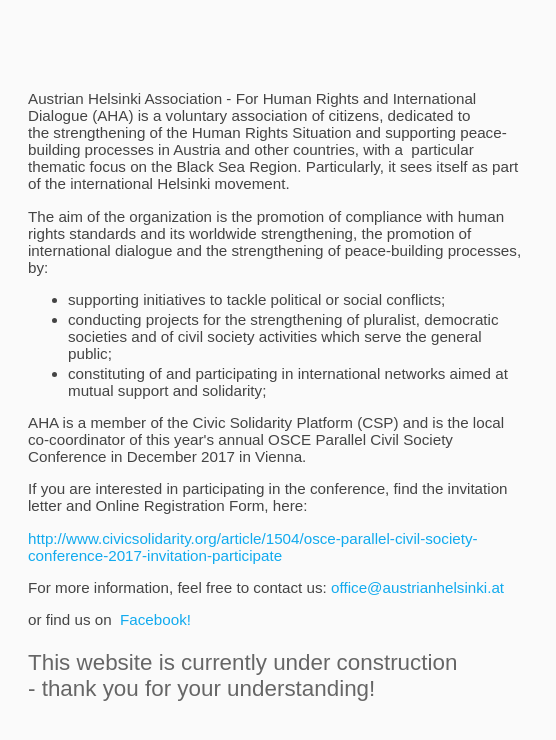
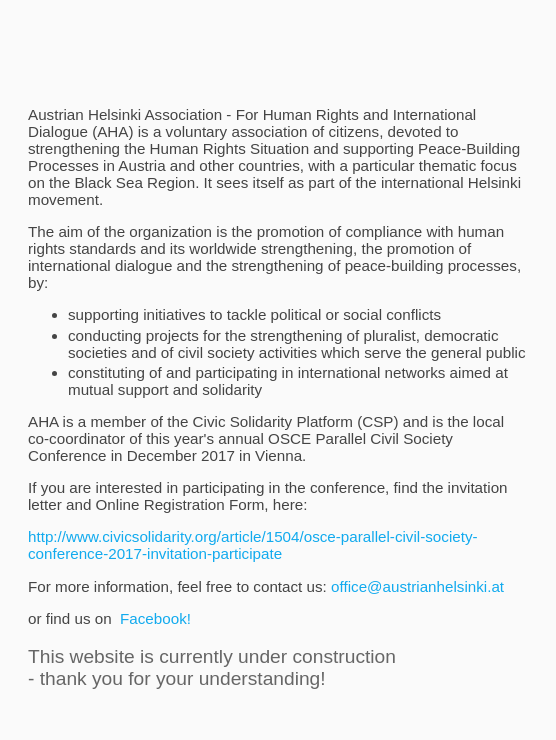
Before and after one commit to thisisgene/aha-splash, a plain HTML site: page index.html in a window 1280 px wide. Shown: the full height of the page, 544-1100 px from the left. Drawn offline with Linux system fonts and the light colour scheme.

Commit message:
Small text changed.

```diff
--- a/assets/css/1-base/main.sass
+++ b/assets/css/1-base/main.sass
@@ -54,6 +54,6 @@
         text-decoration: none
 
       .bigtext
-        font-size: 1.4rem
+        font-size: 1.2rem
         color: #666
         //text-align: center
--- a/index.html
+++ b/index.html
@@ -37,14 +37,14 @@
   <div class="main-content-wrapper">
     <div class="main-content">
       <p>
-        Austrian Helsinki Association - For Human Rights and International Dialogue (AHA) is a voluntary association of citizens, dedicated to the strengthening of the Human Rights Situation and supporting peace-building processes in Austria and other countries, with a  particular thematic focus on the Black Sea Region. Particularly, it sees itself as part of the international Helsinki movement.
+        Austrian Helsinki Association - For Human Rights and International Dialogue (AHA) is a voluntary association of citizens, devoted to strengthening the Human Rights Situation and supporting Peace-Building Processes in Austria and other countries, with a particular thematic focus on the Black Sea Region. It sees itself as part of the international Helsinki movement.
 
       </p>
       <p>The aim of the organization is the promotion of compliance with human rights standards and its worldwide strengthening, the promotion of international dialogue and the strengthening of peace-building processes, by:</p>
       <ul class="main-list">
-        <li>supporting initiatives to tackle political or social conflicts;</li>
-        <li>conducting projects for the strengthening of pluralist, democratic societies and of civil society activities which serve the general public;</li>
-        <li>constituting of and participating in international networks aimed at mutual support and solidarity;</li>
+        <li>supporting initiatives to tackle political or social conflicts</li>
+        <li>conducting projects for the strengthening of pluralist, democratic societies and of civil society activities which serve the general public</li>
+        <li>constituting of and participating in international networks aimed at mutual support and solidarity</li>
       </ul>
       <p>AHA is a member of the Civic Solidarity Platform (CSP) and is the local co-coordinator of this year's annual OSCE Parallel Civil Society Conference in December 2017 in Vienna. </p>
       <p>If you are interested in participating in the conference, find the invitation letter and Online Registration Form, here: </p><a href="http://www.civicsolidarity.org/article/1504/osce-parallel-civil-society-conference-2017-invitation-participate">http://www.civicsolidarity.org/article/1504/osce-parallel-civil-society-conference-2017-invitation-participate </a>
```
Also changed, not shown: assets/css/main.css, 1 other file.
